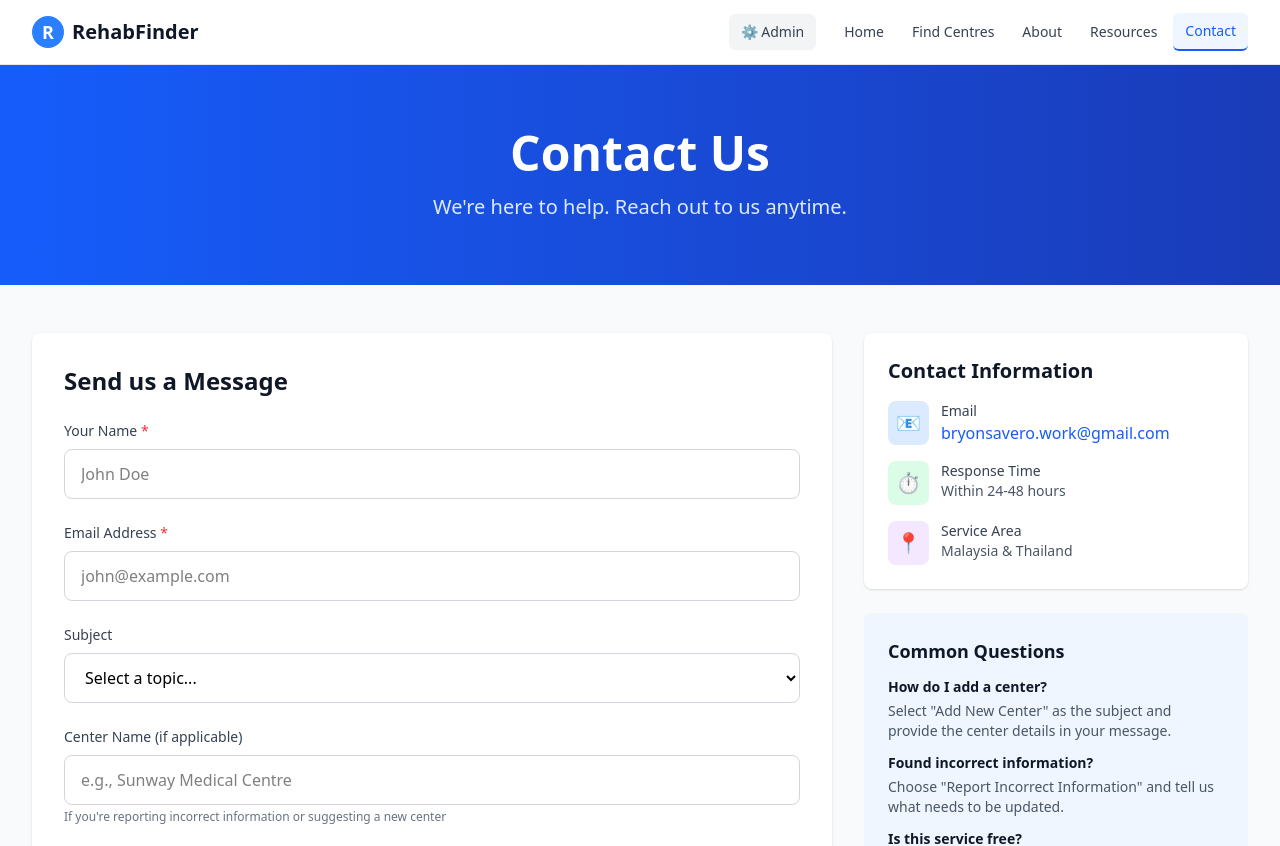
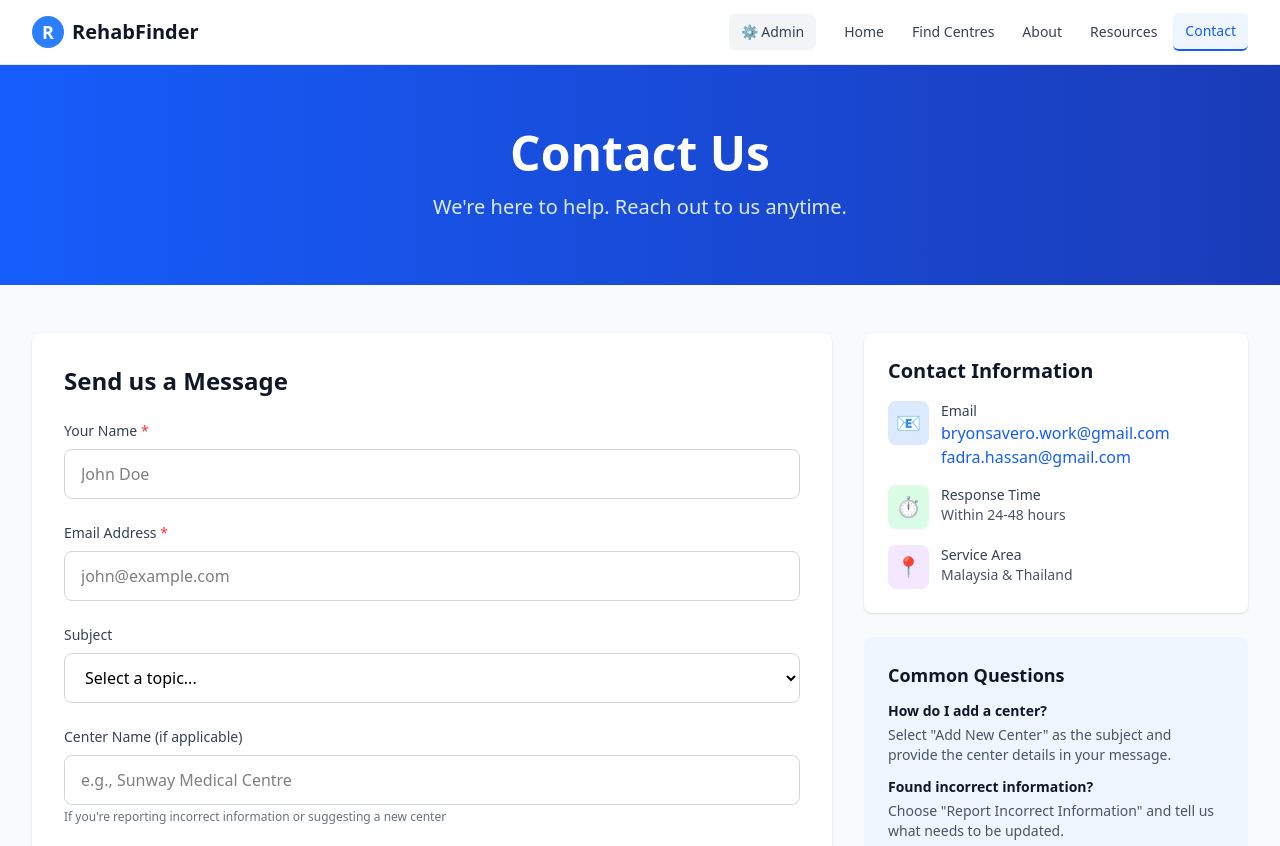
Before and after one commit to BryonSavero23/RehabFinder, a Next.js app: page /contact in a window 1280 px wide. Shown: the top 846 px of the page. Built offline with nearby package versions, Linux system fonts and the light colour scheme.

Commit message:
add email contact

```diff
--- a/src/app/contact/page.tsx
+++ b/src/app/contact/page.tsx
@@ -263,6 +263,7 @@ export default function ContactPage() {
                     <p className="text-sm font-medium text-gray-700">Email</p>
                     <a href="mailto:info@rehabfinder.com" className="text-blue-600 hover:text-blue-800">
                       bryonsavero.work@gmail.com
+                      fadra.hassan@gmail.com
                     </a>
                   </div>
                 </div>
```
